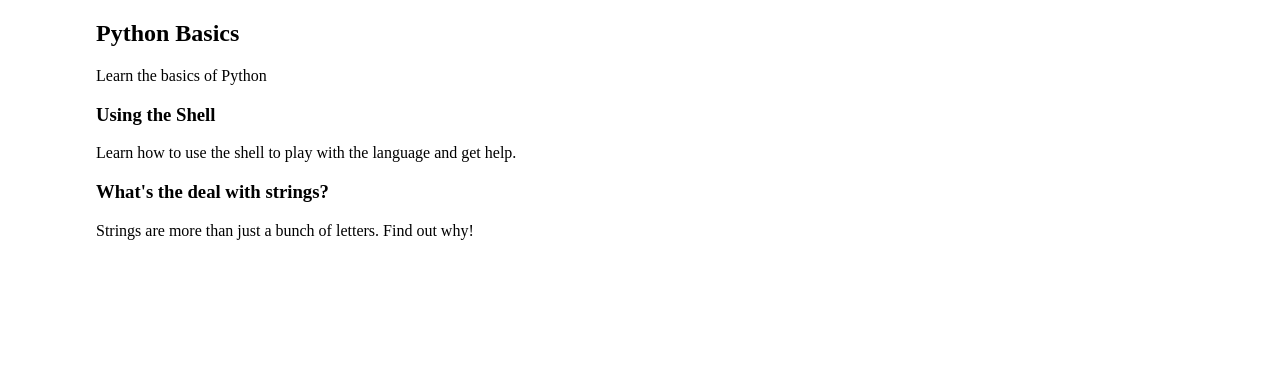
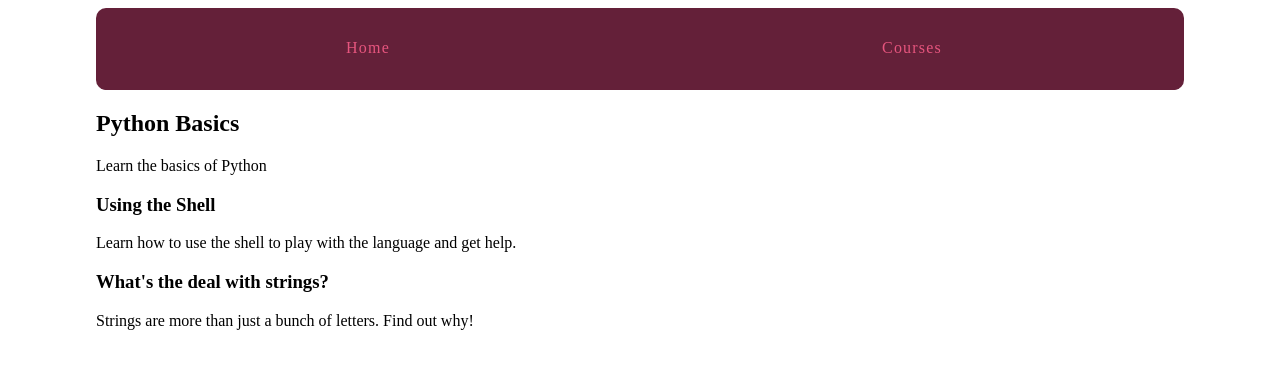
Before and after one commit to LawerenceLee/Django_PY, a Django app: page /courses/1/ in a window 1280 px wide. Shown: the top 369 px of the page. Run offline with Django 3.2, Linux system fonts and the light colour scheme; data comes from the database, SQL or seed files in the repository.

Commit message:
added nav buttons

```diff
--- a/learning_site/templates/layout.html
+++ b/learning_site/templates/layout.html
@@ -8,6 +8,10 @@
     </head>
     <body>
         <div class='site-container'>
+            <nav>
+                <a href="{% url 'hello_world' %}">Home</a>
+                <a href="{% url 'courses:course_list' %}">Courses</a>
+            </nav>
             {% block content %}{% endblock %}
         </div>
     </body>
```
